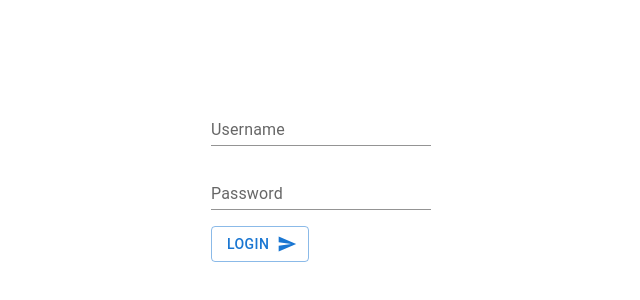
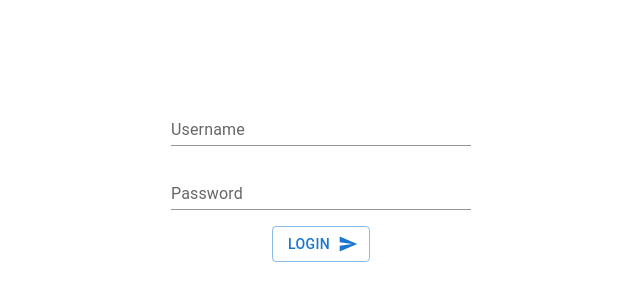
Before and after one commit to oguzhanvarli/wissen-15, a React (Create React App) app in the folder frontend/market/: page /login in a window 1280 px wide. Shown: the part 220-520 px from the top of the page, without its empty margins (319-959 px from the left). Built offline with nearby package versions, Linux system fonts and the light colour scheme.

Commit message:
30 mayıs ders ortası

```diff
--- a/frontend/market/package.json
+++ b/frontend/market/package.json
@@ -11,11 +11,13 @@
     "@testing-library/react": "^13.4.0",
     "@testing-library/user-event": "^13.5.0",
     "axios": "^1.7.2",
+    "formik": "^2.4.6",
     "react": "^18.3.1",
     "react-dom": "^18.3.1",
     "react-router-dom": "^6.23.1",
     "react-scripts": "5.0.1",
-    "web-vitals": "^2.1.4"
+    "web-vitals": "^2.1.4",
+    "yup": "^1.4.0"
   },
   "scripts": {
     "start": "react-scripts start",
--- a/frontend/market/src/pages/Login.js
+++ b/frontend/market/src/pages/Login.js
@@ -1,3 +1,4 @@
+
 
 
 
@@ -6,54 +7,74 @@ import React, { useState } from 'react'
 import { Button, TextField } from "@mui/material"
 import axios from 'axios'
 import SendIcon from '@mui/icons-material/Send';
+import { Formik } from "formik"
+import * as Yup from "yup"
+import {useNavigate} from "react-router-dom"
+
+const LoginSchema = Yup.object().shape({
+  username : Yup.string().required("Username is required!")
+  .min(3, "Username is too short!").max(20, "Username is too long!"),
+  password: Yup.string().required("Password is required!").min(4, "Password is too short!")
+})
 
 
 function Login() {
 
-  const [username, setUsername] = useState("")
-  const [password, setPassword] = useState("")
+  const navigate = useNavigate()
 
-  console.log(username)
-
-  const handleLogin = async() => {
+  const handleLogin = async (loginObject) => {
     try {
-      if(username != "" || password != ""){
-        let requestObj = {
-          username:username,
-          password:password
-        }
-        let response = await axios.post("http://localhost:9000/user/login",requestObj)
+      let response = await axios.post("http://localhost:9000/user/login",loginObject)
       console.log(response.data)
+      if(response.data.status){
+        navigate("/")
       }
     } catch (error) {
-      console.log('Login Error', error.response.data.message)
-      setUsername("")
-      setPassword("")
+      console.log(error.response)
     }
   }
 
   return (
     <div className='flex justify-center items-center h-screen'>
-      <div>
+      <div style={{ minWidth: "300px" }}>
+        <Formik
+          initialValues={{ username: "", password: "" }}
+          onSubmit={(value) => handleLogin(value)}
+          validationSchema={LoginSchema}
+        >
+          {({ values, handleChange, handleSubmit, handleBlur, errors, touched }) => (
+            <>
               <div>
                 <TextField
                   variant='standard'
                   label="Username"
-          value={username}
-          onChange={(event) => setUsername(event.target.value)}
+                  fullWidth
+                  value={values.username}
+                  onChange={handleChange("username")}
+                  onBlur={handleBlur("username")}
+                  error={touched.username && Boolean(errors.username)}
+                  helperText={touched.username && errors.username}
                 />
               </div>
               <div className='my-4'>
                 <TextField variant='standard'
                   label="Password"
                   type='password'
-            value={password}
-            onChange={(e) => setPassword(e.target.value)}
+                  fullWidth
+                  value={values.password}
+                  onChange={handleChange("password")}
+                  onBlur={handleBlur("password")}
+                  error={touched.password && Boolean(errors.password)}
+                  helperText={touched.password && errors.password}
                 />
               </div>
-        <div>
-          <Button variant='outlined' onClick={handleLogin} endIcon={<SendIcon/>}>Login</Button>
+              <div className='flex justify-center'>
+                <Button variant='outlined' onClick={handleSubmit} endIcon={<SendIcon />}>Login</Button>
               </div>
+            </>
+          )}
+
+        </Formik>
       </div>
 
     </div>
--- /dev/null
+++ b/frontend/market/src/pages/LoginWithState.js
@@ -0,0 +1,63 @@
+
+
+
+
+import React, { useState } from 'react'
+import { Button, TextField } from "@mui/material"
+import axios from 'axios'
+import SendIcon from '@mui/icons-material/Send';
+
+
+function Login() {
+
+  const [username, setUsername] = useState("")
+  const [password, setPassword] = useState("")
+
+  console.log(username)
+
+  const handleLogin = async() => {
+    try {
+      if(username != "" || password != ""){
+        let requestObj = {
+          username:username,
+          password:password
+        }
+        let response = await axios.post("http://localhost:9000/user/login",requestObj)
+        console.log(response.data)
+      }
+    } catch (error) {
+      console.log('Login Error', error.response.data.message)
+      setUsername("")
+      setPassword("")
+    }
+  }
+
+  return (
+    <div className='flex justify-center items-center h-screen'>
+      <div>
+        <div>
+          <TextField
+          variant='standard'
+          label="Username"
+          value={username}
+          onChange={(event) => setUsername(event.target.value)}
+          />
+        </div>
+        <div className='my-4'>
+          <TextField variant='standard'
+           label="Password"
+            type='password'
+            value={password}
+            onChange={(e) => setPassword(e.target.value)}
+            />
+        </div>
+        <div>
+          <Button variant='outlined' onClick={handleLogin} endIcon={<SendIcon/>}>Login</Button>
+        </div>
+      </div>
+
+    </div>
+  )
+}
+
+export default Login
```
Also changed, not shown: 1 other file (tests, documents, lock files or other folders). Lines whose indentation alone changed are shown as unchanged.
